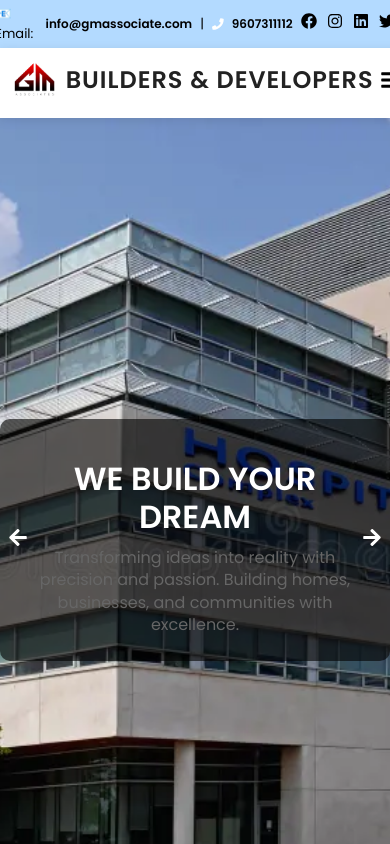
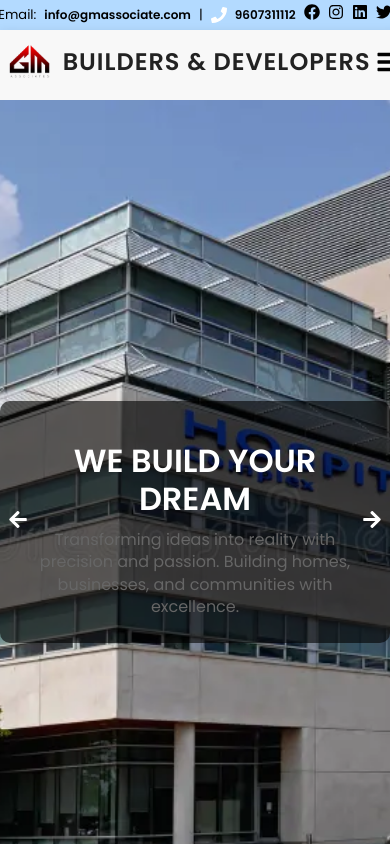
Before and after one commit to diksha-shelar/GM_Associate, a React (Create React App) app in the folder client/: page / in a window 390 px wide. Shown: the top 844 px of the page. Built offline with nearby package versions, Linux system fonts and the light colour scheme.

Commit message:
initial chnages

```diff
--- a/client/src/components/Announcement.css
+++ b/client/src/components/Announcement.css
@@ -82,7 +82,7 @@
   }
 
   .social-icons {
-    gap: 10px;
+    gap: 8px;
     flex-wrap: nowrap;
     justify-content: center;
     align-items: center;
--- a/client/src/components/Announcement.jsx
+++ b/client/src/components/Announcement.jsx
@@ -13,8 +13,8 @@ const Announcement = () => {
     <div className="announcement">
       {/* Contact Details */}
       <div className="contact-info">
-        📧 Email: <a href="mailto:info@gmassociate.com">info@gmassociate.com</a>{" "}
-        | <FaPhone className="icon phone" />{" "}
+        Email: <a href="mailto:info@gmassociate.com">info@gmassociate.com</a> |{" "}
+        <FaPhone className="icon phone" />{" "}
         <a href="tel:+1234567890">9607311112</a>
       </div>
 
--- a/client/src/components/Navbar.css
+++ b/client/src/components/Navbar.css
@@ -123,39 +123,36 @@ html {
 /* Responsive Design */
 @media screen and (max-width: 600px) {
   .navbar {
-    display: flex;
     flex-direction: row;
     justify-content: space-between;
     align-items: center;
-    padding: 5px 10px;
+    padding: 5px 5px;
     height: 60px;
     position: relative;
-    background-color: white; /* optional: ensures contrast */
-    z-index: 1000;
   }
 
   .logo-container {
     display: flex;
     align-items: center;
-    gap: 6px;
+    gap: 8px;
   }
 
   .company-name {
-    font-size: 9px;
-    font-weight: 400;
+    font-size: 10px;
+    font-weight: 300;
     white-space: nowrap;
   }
 
   .logo {
-    height: 40px;
+    height: 45px;
   }
 
   .menu-icon {
-    display: block !important;
-    font-size: 20px;
+    display: block;
+    font-size: 24px;
     cursor: pointer;
-    z-index: 1001;
-    color: black;
+    padding: 5px;
+    z-index: 1000;
   }
 
   .nav-links {
@@ -164,7 +161,7 @@ html {
     width: 100%;
     background: white;
     position: absolute;
-    top: 60px;
+    top: 100%;
     left: 0;
     padding: 10px 0;
     box-shadow: 0 4px 10px rgba(0, 0, 0, 0.1);
@@ -182,7 +179,7 @@ html {
   }
 
   .nav-links a {
-    font-size: 14px;
+    font-size: 16px;
     padding: 10px 20px;
     display: block;
     color: black;
@@ -194,10 +191,10 @@ html {
   }
 
   .dropdown-menu {
-    display: none;
     position: relative;
     background: none;
     box-shadow: none;
+    display: none;
   }
 
   .dropdown:hover .dropdown-menu {
```
